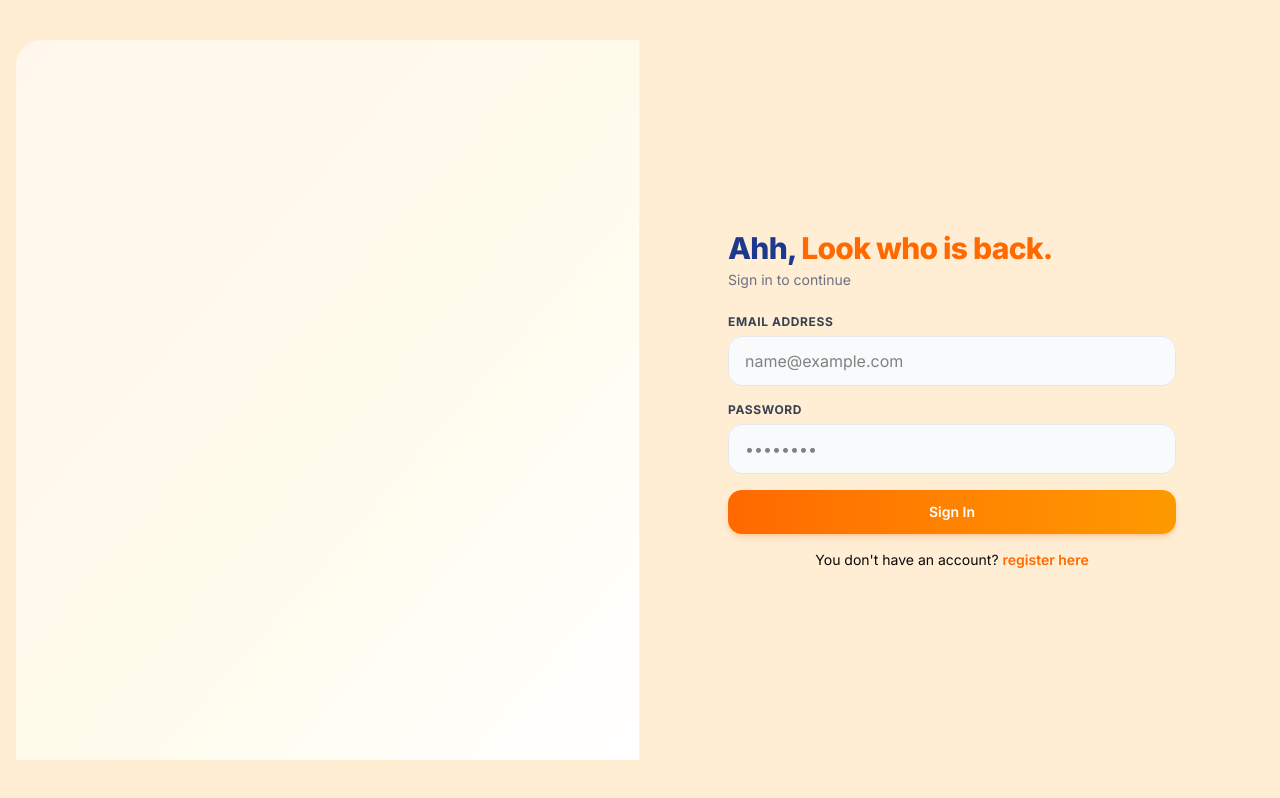
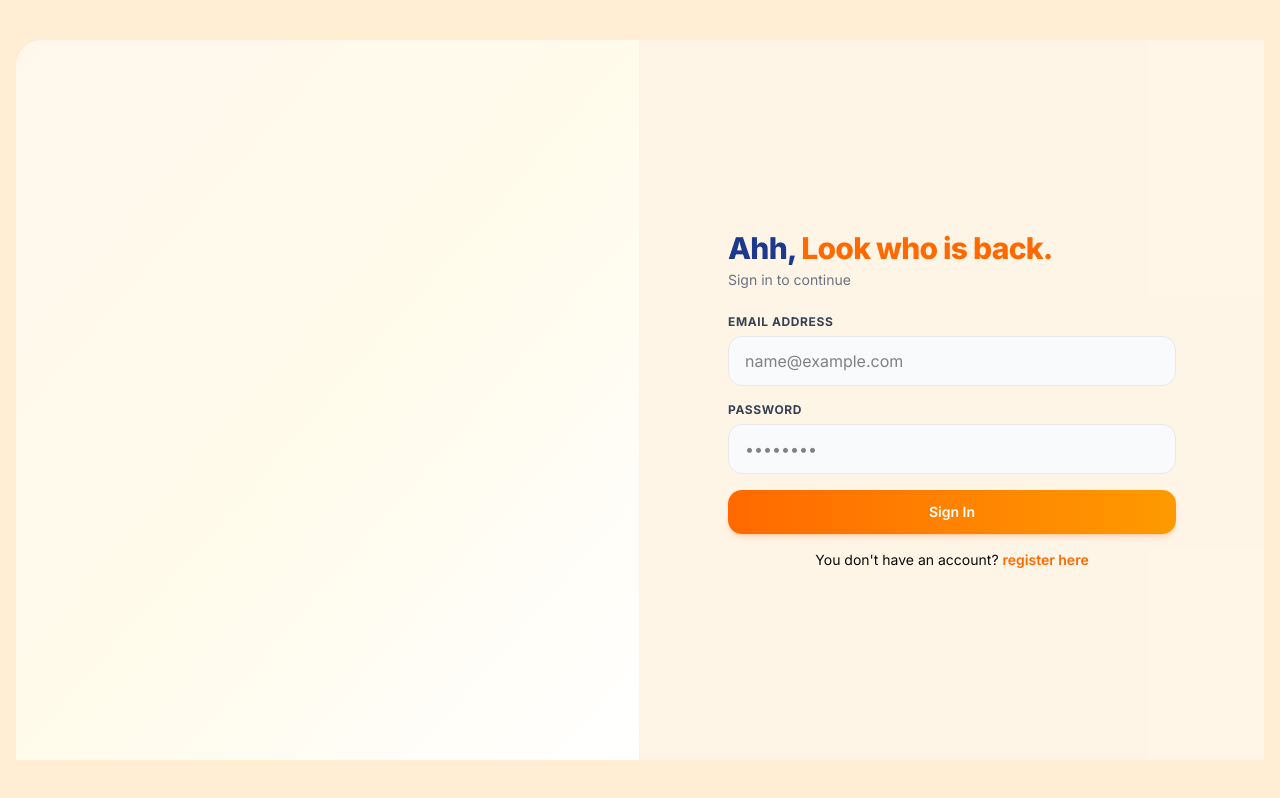
Before and after one commit to AmaliTech-Training-Academy/VendorHub-Frontend, a Next.js app: page /login in a window 1280 px wide. Built offline with nearby package versions, Linux system fonts and the light colour scheme.

Commit message:
fix(login): add background color to login form container

```diff
--- a/components/login/LoginFlow.tsx
+++ b/components/login/LoginFlow.tsx
@@ -23,7 +23,7 @@ export default function LoginFlow() {
   });
 
   return (
-    <div className="w-full md:w-1/2 h-full flex flex-col justify-center p-6 md:p-12  animate-slide-in-right">
+    <div className="w-full md:w-1/2 h-full flex flex-col justify-center p-6 md:p-12  animate-slide-in-right md:bg-white/45">
       <div className="max-w-md mx-auto w-full">
         {/* Mobile-only logo header */}
         <div className="flex md:hidden  items-center gap-2 mb-6">
```
